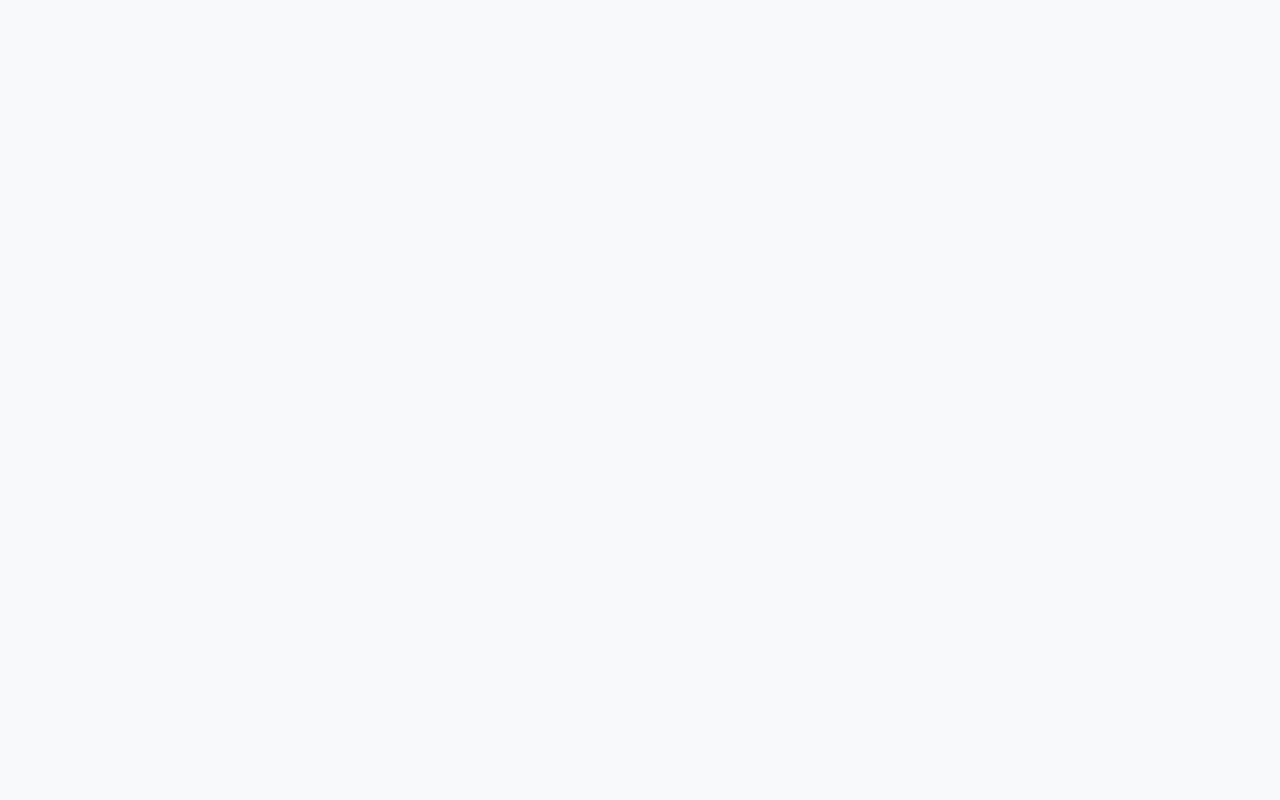
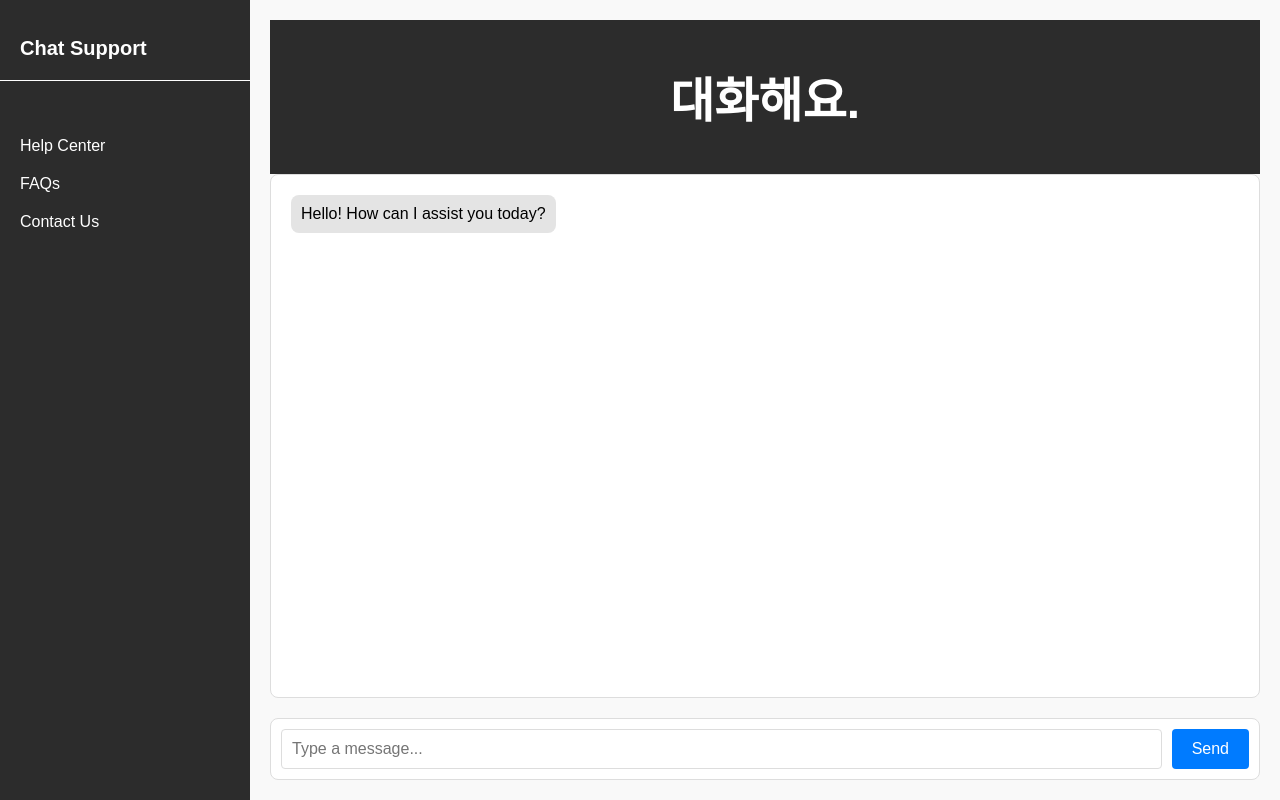
Before and after one commit to sehwan24/arttx_fe, a React (Create React App) app: page /chatting in a window 1280 px wide. Before the commit this address had no page. Built offline with nearby package versions, Linux system fonts and the light colour scheme.

Commit message:
[feat] 채팅..

```diff
--- a/src/App.js
+++ b/src/App.js
@@ -6,6 +6,7 @@ import HousePage from "./HousePage";
 import PersonPage from "./PersonPage";
 import TreePage from "./TreePage";
 import ResultPage from "./ResultPage";
+import ChattingPage from "./ChattingPage";
 
 function App() {
     return (
@@ -20,6 +21,7 @@ function App() {
                 <Route path="/person" element={<PersonPage />} />
                 <Route path="/tree" element={<TreePage />} />
                 <Route path="/result" element={<ResultPage />} />
+                <Route path="/chatting" element={<ChattingPage />} />
             </Routes>
         </Router>
     );
--- /dev/null
+++ b/src/ChattingPage.css
@@ -0,0 +1,189 @@
+/* 전체 레이아웃 */
+.chatting-container {
+    display: flex;
+    flex-direction: row;
+    height: 100vh;
+    font-family: Arial, sans-serif;
+    overflow: hidden;
+}
+
+/* 사이드바 스타일 */
+.chat-sidebar {
+    width: 250px;
+    background-color: #2c2c2c;
+    color: white;
+    height: 100vh;
+    position: fixed;
+    top: 0;
+    left: 0px;
+    transition: left 0.3s ease;
+    z-index: 1000;
+}
+
+.chat-sidebar.open {
+    left: 0;
+}
+
+.chat-sidebar h2 {
+    padding: 20px;
+    font-size: 20px;
+    border-bottom: 1px solid white;
+}
+
+.chat-sidebar ul {
+    list-style-type: none;
+    padding: 20px;
+}
+
+.chat-sidebar ul li {
+    margin: 20px 0;
+}
+
+.chat-sidebar ul li a {
+    color: white;
+    text-decoration: none;
+    font-size: 16px;
+}
+
+.chat-sidebar ul li a:hover {
+    text-decoration: underline;
+}
+
+/* 햄버거 메뉴 버튼 */
+.menu-toggle {
+    background-color: #2c2c2c;
+    color: white;
+    border: none;
+    font-size: 30px;
+    cursor: pointer;
+    position: fixed;
+    top: 10px;
+    left: 10px;
+    z-index: 1001;
+}
+
+/* 메인 채팅 영역 */
+.chat-main {
+    flex: 1;
+    margin-left: 250px;
+    display: flex;
+    flex-direction: column;
+    background-color: #f9f9f9;
+    transition: margin-left 0.3s ease;
+    padding: 20px;
+    box-sizing: border-box;
+}
+
+/* 사이드바 닫힌 상태 */
+.chat-main.collapsed {
+    margin-left: 0;
+}
+
+/* 헤더 */
+.chat-header {
+    padding: 10px 20px;
+    background-color: #2c2c2c;
+    color: white;
+    text-align: center;
+    font-size: 24px;
+}
+
+/* 채팅 메시지 영역 */
+.chat-messages {
+    flex: 1;
+    padding: 20px;
+    overflow-y: auto;
+    display: flex;
+    flex-direction: column;
+    gap: 10px;
+    border: 1px solid #ddd;
+    background-color: white;
+    border-radius: 8px;
+    margin-bottom: 20px;
+}
+
+/* 메시지 스타일 */
+.chat-message {
+    max-width: 70%;
+    padding: 10px;
+    border-radius: 8px;
+    word-wrap: break-word;
+}
+
+.chat-message.user {
+    align-self: flex-end;
+    background-color: #007bff;
+    color: white;
+}
+
+.chat-message.bot {
+    align-self: flex-start;
+    background-color: #e4e4e4;
+    color: black;
+}
+
+/* 채팅 입력 영역 */
+.chat-input {
+    display: flex;
+    padding: 10px;
+    background-color: #fff;
+    border: 1px solid #ddd;
+    border-radius: 8px;
+}
+
+.chat-input input {
+    flex: 1;
+    padding: 10px;
+    border: 1px solid #ddd;
+    border-radius: 4px;
+    font-size: 16px;
+    outline: none;
+    margin-right: 10px;
+}
+
+.chat-input button {
+    padding: 10px 20px;
+    background-color: #007bff;
+    color: white;
+    border: none;
+    border-radius: 4px;
+    cursor: pointer;
+    font-size: 16px;
+}
+
+.chat-input button:hover {
+    background-color: #0056b3;
+}
+
+/* 미디어 쿼리: 모바일용 */
+@media (max-width: 768px) {
+    .chat-sidebar {
+        left: -250px;
+    }
+
+    .chat-sidebar.open {
+        left: 0;
+    }
+
+    .chat-main {
+        margin-left: 0;
+        width: 100%;
+    }
+
+    .menu-toggle {
+        display: block;
+    }
+
+    .chat-header {
+        font-size: 18px;
+        padding: 10px;
+    }
+
+    .chat-input input {
+        font-size: 14px;
+    }
+
+    .chat-input button {
+        font-size: 14px;
+    }
+}
--- /dev/null
+++ b/src/ChattingPage.js
@@ -0,0 +1,69 @@
+import React, { useState } from "react";
+import { useMediaQuery } from "react-responsive";
+import "./ChattingPage.css";
+
+const ChattingPage = () => {
+    const isMobile = useMediaQuery({ query: "(max-width: 768px)" });
+    const [messages, setMessages] = useState([
+        { sender: "bot", text: "Hello! How can I assist you today?" }
+    ]);
+    const [input, setInput] = useState("");
+
+    const handleSendMessage = () => {
+        if (input.trim() === "") return;
+
+        const newMessages = [...messages, { sender: "user", text: input }];
+        setMessages(newMessages);
+        setInput("");
+
+        // Simulate bot response
+        setTimeout(() => {
+            setMessages((prev) => [
+                ...prev,
+                { sender: "bot", text: `You said: "${input}". How can I help?` }
+            ]);
+        }, 1000);
+    };
+
+    return (
+        <div className="chatting-container">
+            <div className="chat-sidebar">
+                <h2>Chat Support</h2>
+                <ul>
+                    <li>Help Center</li>
+                    <li>FAQs</li>
+                    <li>Contact Us</li>
+                </ul>
+            </div>
+
+            <div className="chat-main">
+                <div className="chat-header">
+                    <h1>{isMobile ? "Mobile Chat" : "대화해요."}</h1>
+                </div>
+
+                <div className="chat-messages">
+                    {messages.map((msg, index) => (
+                        <div
+                            key={index}
+                            className={`chat-message ${msg.sender === "user" ? "user" : "bot"}`}
+                        >
+                            {msg.text}
+                        </div>
+                    ))}
+                </div>
+
+                <div className="chat-input">
+                    <input
+                        type="text"
+                        value={input}
+                        onChange={(e) => setInput(e.target.value)}
+                        placeholder="Type a message..."
+                    />
+                    <button onClick={handleSendMessage}>Send</button>
+                </div>
+            </div>
+        </div>
+    );
+};
+
+export default ChattingPage;
--- a/src/PersonPage.js
+++ b/src/PersonPage.js
@@ -168,7 +168,7 @@ const PersonPage = () => {
     const submit = () => {
         //submit to S3
         //todo : 서버 응답 전까지 페이지 로딩 . ..
-        window.location.href = "/result";
+        window.location.href = "/chatting";
     };
 
     return (
```
